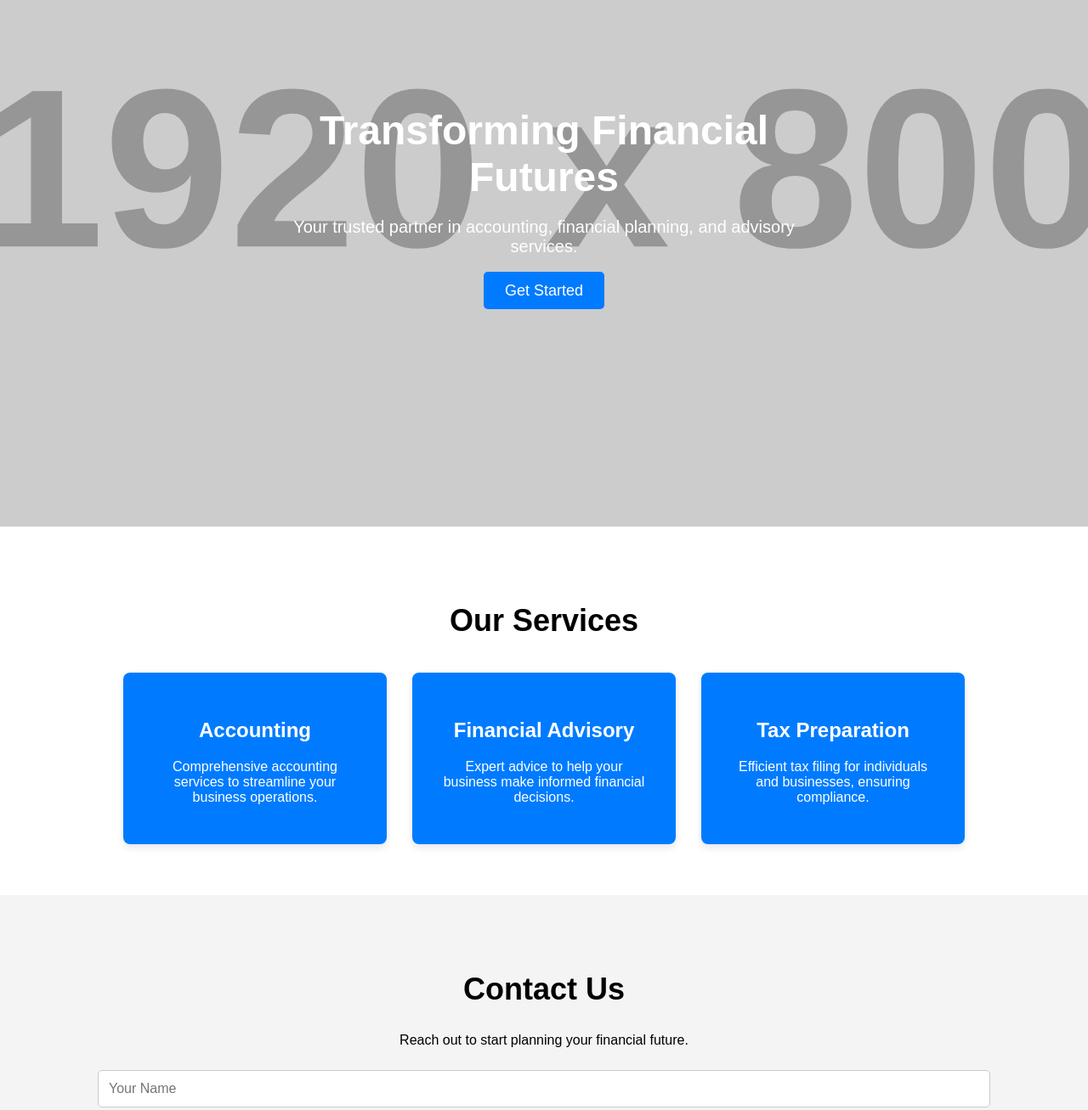
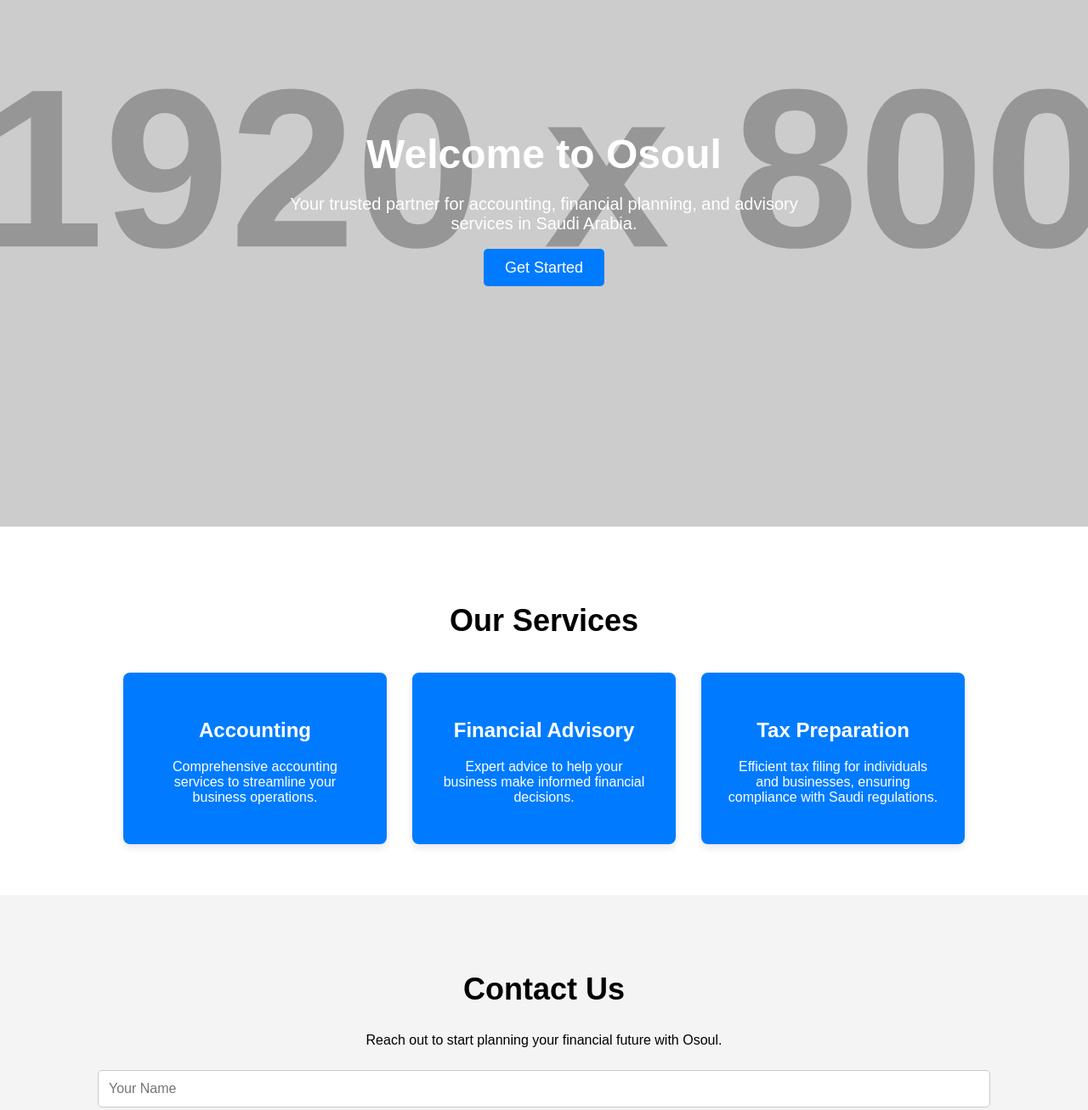
Before and after one commit to omarhikal/osoul-website, a plain HTML site: page index.html in a window 1280 px wide. Shown: the part 180-1487 px from the top of the page at 85% size. Drawn offline with Linux system fonts and the light colour scheme; placeholder pictures from the web are drawn by us.

Commit message:
Update index.html

```diff
--- a/index.html
+++ b/index.html
@@ -3,7 +3,7 @@
 <head>
   <meta charset="UTF-8">
   <meta name="viewport" content="width=device-width, initial-scale=1.0">
-  <title>Your Website - Financial Services</title>
+  <title>Osoul - Financial Services</title>
   <link rel="stylesheet" href="styles.css">
 </head>
 <body>
@@ -22,8 +22,8 @@
   <!-- Hero Section -->
   <section id="home" class="hero">
     <div class="hero-content">
-      <h1>Transforming Financial Futures</h1>
-      <p>Your trusted partner in accounting, financial planning, and advisory services.</p>
+      <h1>Welcome to Osoul</h1>
+      <p>Your trusted partner for accounting, financial planning, and advisory services in Saudi Arabia.</p>
       <a href="#contact" class="cta-button">Get Started</a>
     </div>
   </section>
@@ -42,7 +42,7 @@
       </div>
       <div class="service-card">
         <h3>Tax Preparation</h3>
-        <p>Efficient tax filing for individuals and businesses, ensuring compliance.</p>
+        <p>Efficient tax filing for individuals and businesses, ensuring compliance with Saudi regulations.</p>
       </div>
     </div>
   </section>
@@ -50,7 +50,7 @@
   <!-- Contact Section -->
   <section id="contact" class="contact">
     <h2>Contact Us</h2>
-    <p>Reach out to start planning your financial future.</p>
+    <p>Reach out to start planning your financial future with Osoul.</p>
     <form action="#" method="POST">
       <input type="text" name="name" placeholder="Your Name" required>
       <input type="email" name="email" placeholder="Your Email" required>
@@ -65,7 +65,7 @@
 
   <!-- Footer -->
   <footer>
-    <p>&copy; 2025 Your Company. All Rights Reserved.</p>
+    <p>&copy; 2025 Osoul. All Rights Reserved. Based in Saudi Arabia.</p>
   </footer>
 
   <script src="script.js"></script>
```
